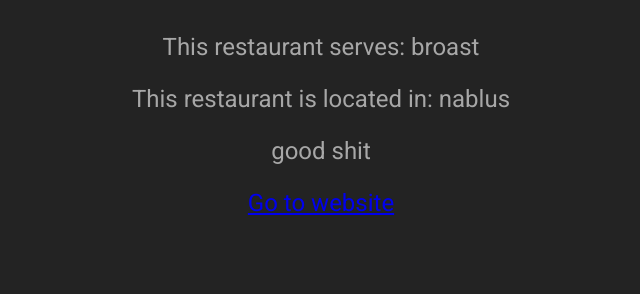
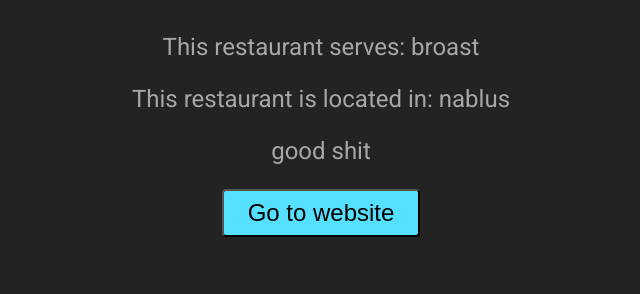
Before and after one commit to motazhaj/NodeJS-Demo, a Node server app: page /restaurants/r1 in a window 1280 px wide. Shown: the part 184-478 px from the top of the page, without its empty margins (319-959 px from the left). Run offline with Node 20, Linux system fonts and the light colour scheme.

Commit message:
Fix button styling in restaurant detail page

```diff
--- a/data/restaurants.json
+++ b/data/restaurants.json
@@ -30,5 +30,13 @@
     "website": "https://website.com",
     "description": "description",
     "id": "f2d5f601-eb1a-43b3-b41d-392e9beb358c"
+  },
+  {
+    "name": "Falafel Hut",
+    "address": "Rafidya, Nablus, Palestine",
+    "cuisine": "Falafel",
+    "website": "https://falafel-hut.com",
+    "description": "One of the best falafel places in the country",
+    "id": "aa99add8-d5bc-40f1-8e71-e312639f827b"
   }
 ]
--- a/public/styles/shared.css
+++ b/public/styles/shared.css
@@ -132,6 +132,21 @@ main p {
   color: rgb(86, 224, 255);
 }
 
+#def-button {
+  padding: 0.5rem 1.5rem;
+  font-size: 1.5rem;
+  background-color: rgb(86, 224, 255);
+  border-radius: 4px;
+  color: rgb(0, 0, 0);
+  text-decoration: none;
+  transition: .2s;
+}
+#def-button:hover {
+  background-color: rgb(213, 245, 252);
+  scale: 1.1;
+  transition: .2s;
+}
+
 @media (min-width: 60rem) {
   #main-header {
     padding: 0 5%;
--- a/views/restaurant-detail.ejs
+++ b/views/restaurant-detail.ejs
@@ -13,7 +13,7 @@
       <p>This restaurant is located in: <%= restaurant.address  %></p>
 
       <p><%= restaurant.description  %></p>
-      <p><a href="<%= restaurant.website  %>">Go to website</a></p>
+      <p><button id="def-button" href="<%= restaurant.website  %>">Go to website</button></p>
     </main>
   </body>
 </html>
```
